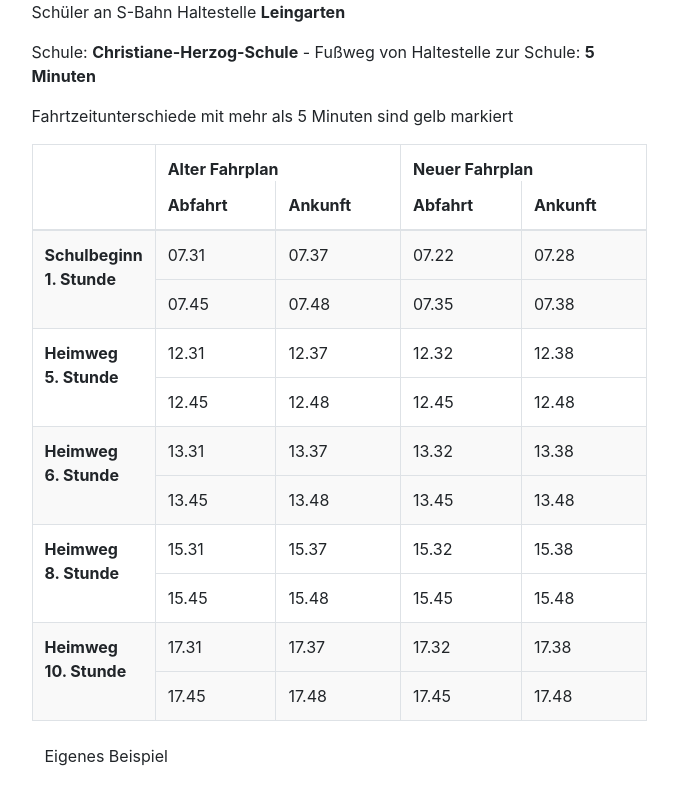
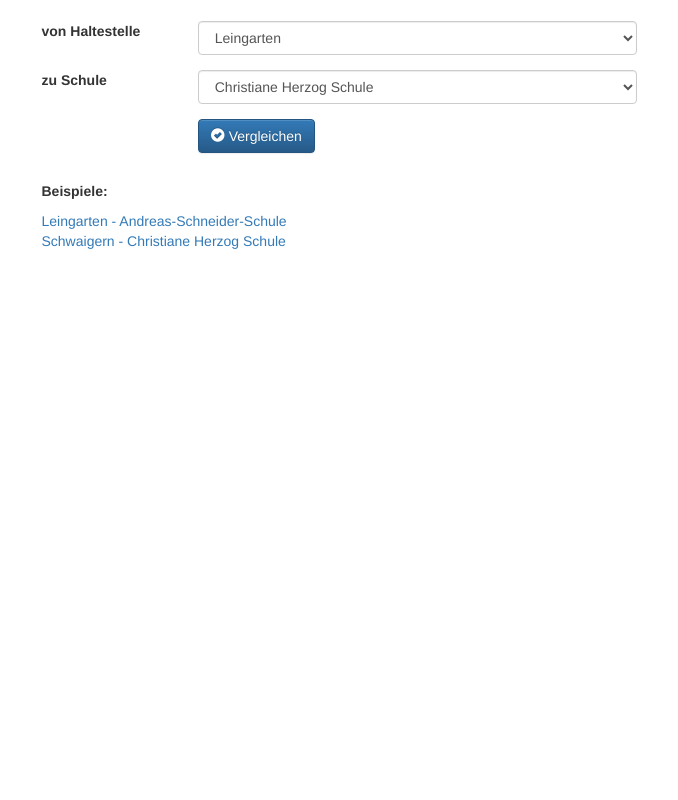
Before and after one commit to felixebert/timetable-comparison, a website: page src/index.html in a window 1280 px wide. Shown: the whole page, without its empty margins (301-979 px from the left). Drawn offline with nearby package versions, Linux system fonts and the light colour scheme.

Commit message:
2nd draft

```diff
--- /dev/null
+++ b/converter/schools.js
@@ -0,0 +1,6 @@
+var fs = require('fs'), csv = require('csv');
+var argv = require('optimist').usage('Convert csv file of schools\nUsage: $0 [csvfile]').demand(1).argv;
+
+var input = csv().from(argv._[0]).to(function(data) {
+	console.log(data);
+});
--- a/package.json
+++ b/package.json
@@ -1,7 +1,10 @@
 {
   "name": "timetable-comparison",
   "version": "1.0.0",
-  "dependencies": {},
+  "dependencies": {
+    "optimist": "~0.6.0",
+    "csv": "~0.3.6"
+  },
   "devDependencies": {
     "grunt": "~0.4.1",
     "grunt-contrib-copy": "~0.4.1",
--- a/src/css/main.css
+++ b/src/css/main.css
@@ -1,5 +1,9 @@
 .container {
-	width: 645px !important;
+	width: 625px;
+}
+#map {
+	width: 100%;
+	height: 450px;
 }
 .table-nested {
 	background: transparent !important;
@@ -20,3 +24,10 @@
 .ride-1, .ride-3, .ride-5 {
 	background: #F9F9F9;
 }
+h1 {
+	font-size: 16px;
+	margin-bottom: 2em;
+}
+.comparison-form {
+	margin-top: 1.5em;
+}
--- a/src/index.html
+++ b/src/index.html
@@ -11,111 +11,62 @@
 <meta name="description" content="Stadtbahn S4: Fahrplanwechsel Vergleich">
 
 <!-- build:css css/tc.css -->
-<link href="css/main.css" rel="stylesheet" />
 <link href="lib/bootstrap/dist/css/bootstrap.css" rel="stylesheet" />
 <link href="lib/bootstrap/dist/css/bootstrap-theme.css" rel="stylesheet" />
+<link href="lib/leaflet/dist/leaflet.css" rel="stylesheet" />
+<link href="css/main.css" rel="stylesheet" />
 <!-- endbuild -->
 </head>
-<body data-ng-app>
-	<div class="container" data-ng-controller="tc.ComparisonCtrl">
-		<p>Schüler an S-Bahn Haltestelle <strong>Leingarten</strong></p>
-		<p>Schule: <strong>Christiane-Herzog-Schule</strong> - Fußweg von Haltestelle zur Schule: <strong>5 Minuten</strong></p>
-		<p>Fahrtzeitunterschiede mit mehr als 5 Minuten sind gelb markiert</p>
+<body>
+	<div class="container">
+		<form class="form-horizontal comparison-form" action="comparison.html">
+			<div class="form-group">
+				<label for="station" class="col-sm-3">von Haltestelle</label>
+				<div class="col-sm-9">
+					<select name="" class="form-control" id="station">
+						<option>Leingarten</option>
+						<option>Schwaigern</option>
+					</select>
+				</div>
+			</div>
+			<div class="form-group">
+				<label for="school" class="col-sm-3">zu Schule</label>
+				<div class="col-sm-9">
+					<select name="" class="form-control" id="school">
+						<option>Christiane Herzog Schule</option>
+						<option>Andreas Schneider Schule</option>
+					</select>
+				</div>
+			</div>
 
-		<table class="table table-tc table-bordered">
-			<thead>
-				<tr class="tc-head-1">
-					<th></th>
-					<th colspan="2">Alter Fahrplan</th>
-					<th colspan="2">Neuer Fahrplan</th>
-				</tr>
-				<tr class="tc-head-2">
-					<th></th>
-					<th>Abfahrt</th>
-					<th>Ankunft</th>
-					<th>Abfahrt</th>
-					<th>Ankunft</th>
-				</tr>
-			</thead>
-			<tbody>
-				<tr class="ride-1">
-					<th rowspan="2">Schulbeginn<br/>1. Stunde</th>
-					<td>07.31</td>
-					<td>07.37</td>
-					<td>07.22</td>
-					<td>07.28</td>
-				</tr>
-				<tr class="ride-1">
-					<td class="warning">07.45</td>
-					<td class="warning">07.48</td>
-					<td class="warning">07.35</td>
-					<td class="warning">07.38</td>
-				</tr>
-				<tr class="ride-2">
-					<th rowspan="2">Heimweg<br/>5. Stunde</th>
-					<td>12.31</td>
-					<td>12.37</td>
-					<td>12.32</td>
-					<td>12.38</td>
-				</tr>
-				<tr class="ride-2">
-					<td>12.45</td>
-					<td>12.48</td>
-					<td>12.45</td>
-					<td>12.48</td>
-				</tr>
-				<tr class="ride-3">
-					<th rowspan="2">Heimweg<br/>6. Stunde</th>
-					<td>13.31</td>
-					<td>13.37</td>
-					<td>13.32</td>
-					<td>13.38</td>
-				</tr>
-				<tr class="ride-3">
-					<td>13.45</td>
-					<td>13.48</td>
-					<td>13.45</td>
-					<td>13.48</td>
-				</tr>
-				<tr class="ride-4">
-					<th rowspan="2">Heimweg<br/>8. Stunde</th>
-					<td>15.31</td>
-					<td>15.37</td>
-					<td>15.32</td>
-					<td>15.38</td>
-				</tr>
-				<tr class="ride-4">
-					<td>15.45</td>
-					<td>15.48</td>
-					<td>15.45</td>
-					<td>15.48</td>
-				</tr>
-				<tr class="ride-5">
-					<th rowspan="2">Heimweg<br/>10. Stunde</th>
-					<td>17.31</td>
-					<td>17.37</td>
-					<td>17.32</td>
-					<td>17.38</td>
-				</tr>
-				<tr class="ride-5">
-					<td>17.45</td>
-					<td>17.48</td>
-					<td>17.45</td>
-					<td>17.48</td>
-				</tr>
-			</tbody>
-		</table>
+			<div class="form-group">
+    			<div class="col-sm-offset-3 col-sm-9">
+					<button type="submit" class="btn btn-primary">
+						<span class="glyphicon glyphicon-ok-sign"></span>
+						Vergleichen
+					</button>
+				</div>
+			</div>
+		</form>
 
-		<div class="btn-group">
-			<button type="button" class="btn btn-default" data-ng-repeat="example in examples">{{example.name}}</button>
-			<button type="button" class="btn btn-default">Eigenes Beispiel</button>
-		</div>
+		<p style="margin-top:2em;"><strong>Beispiele:</strong></p>
+		<ul class="list-unstyled">
+			<li><a href="#">Leingarten - Andreas-Schneider-Schule</a></li>
+			<li><a href="#">Schwaigern - Christiane Herzog Schule</a></li>
+		</ul>
 	</div>
 
 	<!-- build:js js/tc.js -->
-	<script src="lib/angular/angular.js"></script>
+	<script src="lib/leaflet/dist/leaflet.js"></script>
+	<script src="lib/jquery/jquery.js"></script>
 	<script src="js/app.js"></script>
 	<script src="js/data.js"></script>
+	<script src="js/map.js"></script>
 	<!-- endbuild -->
+
+	<script type="text/javascript">
+		$(document).ready(function() {
+		});
+	</script>
 </body>
 </html>
--- a/src/js/app.js
+++ b/src/js/app.js
@@ -1,10 +1,6 @@
 var tc = {};
 
-(function(tc, angular) {
-	var ComparisonCtrl = function($scope) {
-		$scope.examples = tc.examples;
-	};
-	ComparisonCtrl.$inject = ['$scope', '$http'];
+(function(tc) {
+	'use strict';
 
-	tc.ComparisonCtrl = ComparisonCtrl;
-})(tc, angular);
+})(tc);
--- /dev/null
+++ b/src/js/map.js
@@ -0,0 +1,26 @@
+(function(tc, L) {
+	'use strict';
+
+	var map = {
+		leafletMap: null,
+		init: function() {
+			this.leafletMap = L.map('map', {
+				center: [51.165691, 10.451526],
+				zoom: 7,
+				minZoom: 5,
+				maxZoom: 12
+			});
+
+			this.addTileLayer();
+		},
+		addTileLayer: function() {
+			var attribution = '© 2013 CloudMade – Map data <a href="http://creativecommons.org/licenses/by-sa/2.0/">CCBYSA</a> 2013 <a href="http://www.openstreetmap.org/">OpenStreetMap.org</a> contributors – <a href="http://cloudmade.com/terms_conditions">Terms of Use</a>';
+			L.tileLayer('http://{s}.tile.cloudmade.com/036a729cf53d4388a8ec345e1543ef53/44094/256/{z}/{x}/{y}.png', {
+				'maxZoom': 18,
+				'attribution': attribution
+			}).addTo(this.leafletMap);
+		}
+	};
+
+	tc.map = map;
+})(tc, L);
```
Also changed, not shown: src/comparison.html (added, +82 -0 lines).
